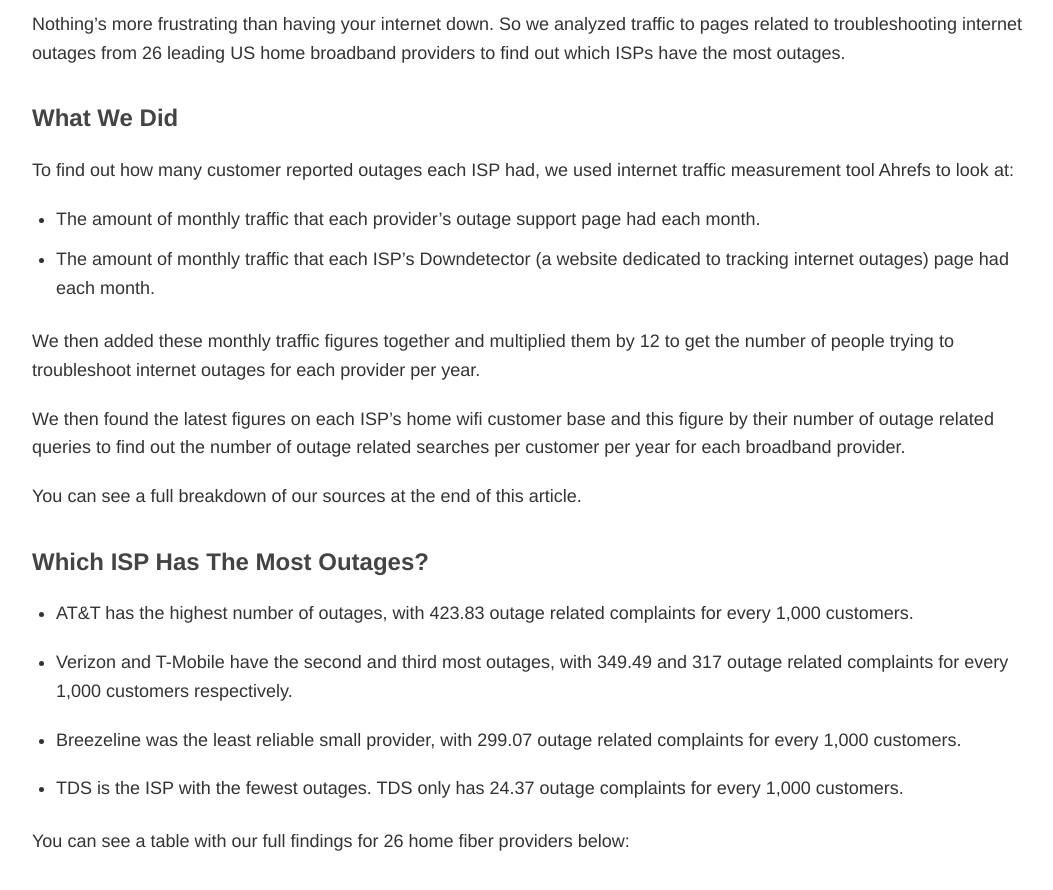
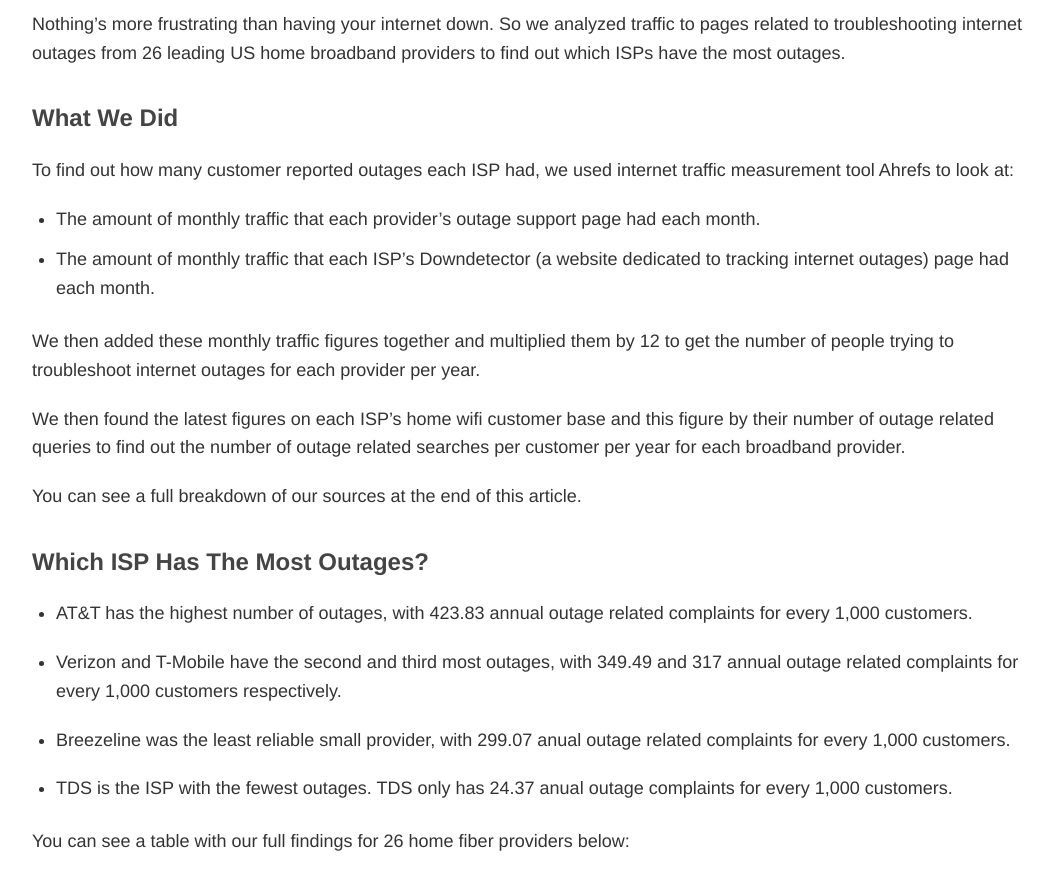
Before and after one commit to OliBaise/mostoutages, a plain HTML site: page index.html in a window 1280 px wide. Shown: the part 188-1078 px from the top of the page, without its empty margins (108-1161 px from the left). Drawn offline with Linux system fonts and the light colour scheme.

Commit message:
Update index.html

```diff
--- a/index.html
+++ b/index.html
@@ -31,13 +31,13 @@
 
     <h2>Which ISP Has The Most Outages?</h2>
 <ul>
-   <li> <p>AT&amp;T has the highest number of outages, with 423.83 outage related complaints for every 1,000 customers.</p></li>
+   <li> <p>AT&amp;T has the highest number of outages, with 423.83 annual outage related complaints for every 1,000 customers.</p></li>
 
- <li>   <p>Verizon and T-Mobile have the second and third most outages, with 349.49 and 317 outage related complaints for every 1,000 customers respectively.</p></li>
+ <li>   <p>Verizon and T-Mobile have the second and third most outages, with 349.49 and 317 annual outage related complaints for every 1,000 customers respectively.</p></li>
 
-  <li>  <p>Breezeline was the least reliable small provider, with 299.07 outage related complaints for every 1,000 customers.</p></li>
+  <li>  <p>Breezeline was the least reliable small provider, with 299.07 anual  outage related complaints for every 1,000 customers.</p></li>
 
-  <li>  <p>TDS is the ISP with the fewest outages. TDS only has 24.37 outage complaints for every 1,000 customers.</p></li>
+  <li>  <p>TDS is the ISP with the fewest outages. TDS only has 24.37 anual outage complaints for every 1,000 customers.</p></li>
     </ul>
 
     <p>You can see a table with our full findings for 26 home fiber providers below:</p>
```
